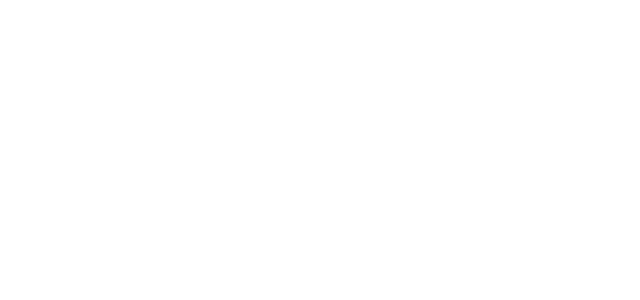
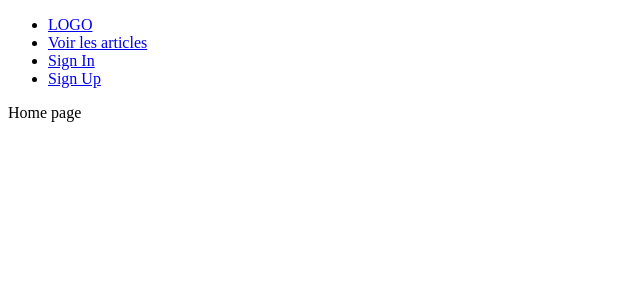
Before and after one commit to Mdidu/article_room, a React (Create React App) app in the folder frontend/blog/: page / in a window 1280 px wide. Shown: the top 300 px of the page, without its empty margins (0-640 px from the left). Built offline with nearby package versions, Linux system fonts and the light colour scheme.

Commit message:
adding navbar && base on home page

```diff
--- a/frontend/blog/src/App.js
+++ b/frontend/blog/src/App.js
@@ -1,9 +1,18 @@
-import './App.css';
-import {} from 'react-hook-form';
+import { Routes, Route } from "react-router-dom";
+import "./App.css";
+import {} from "react-hook-form";
+import Navbar from "./components/layout/navigation/Navbar";
+import Home from "./pages/Home";
 
 function App() {
   return (
     <div>
+      <header>
+        <Navbar></Navbar>
+      </header>
+      <Routes>
+        <Route path="/" element={<Home />}></Route>
+      </Routes>
     </div>
   );
 }
--- /dev/null
+++ b/frontend/blog/src/components/layout/navigation/Navbar.js
@@ -0,0 +1,25 @@
+import React from "react";
+import { Link } from "react-router-dom";
+
+const Navbar = () => {
+  return (
+    <nav>
+      <ul>
+        <li>
+          <Link to={{ pathname: "" }}>LOGO</Link>
+        </li>
+        <li>
+          <Link to={{ pathname: "/articles" }}>Voir les articles</Link>
+        </li>
+        <li>
+          <Link to={{ pathname: "/signin" }}>Sign In</Link>
+        </li>
+        <li>
+          <Link to={{ pathname: "/signup" }}>Sign Up</Link>
+        </li>
+      </ul>
+    </nav>
+  );
+};
+
+export default Navbar;
--- /dev/null
+++ b/frontend/blog/src/pages/Home.js
@@ -0,0 +1,7 @@
+import React from "react";
+
+const Home = () => {
+  return <div>Home page</div>;
+};
+
+export default Home;
```
